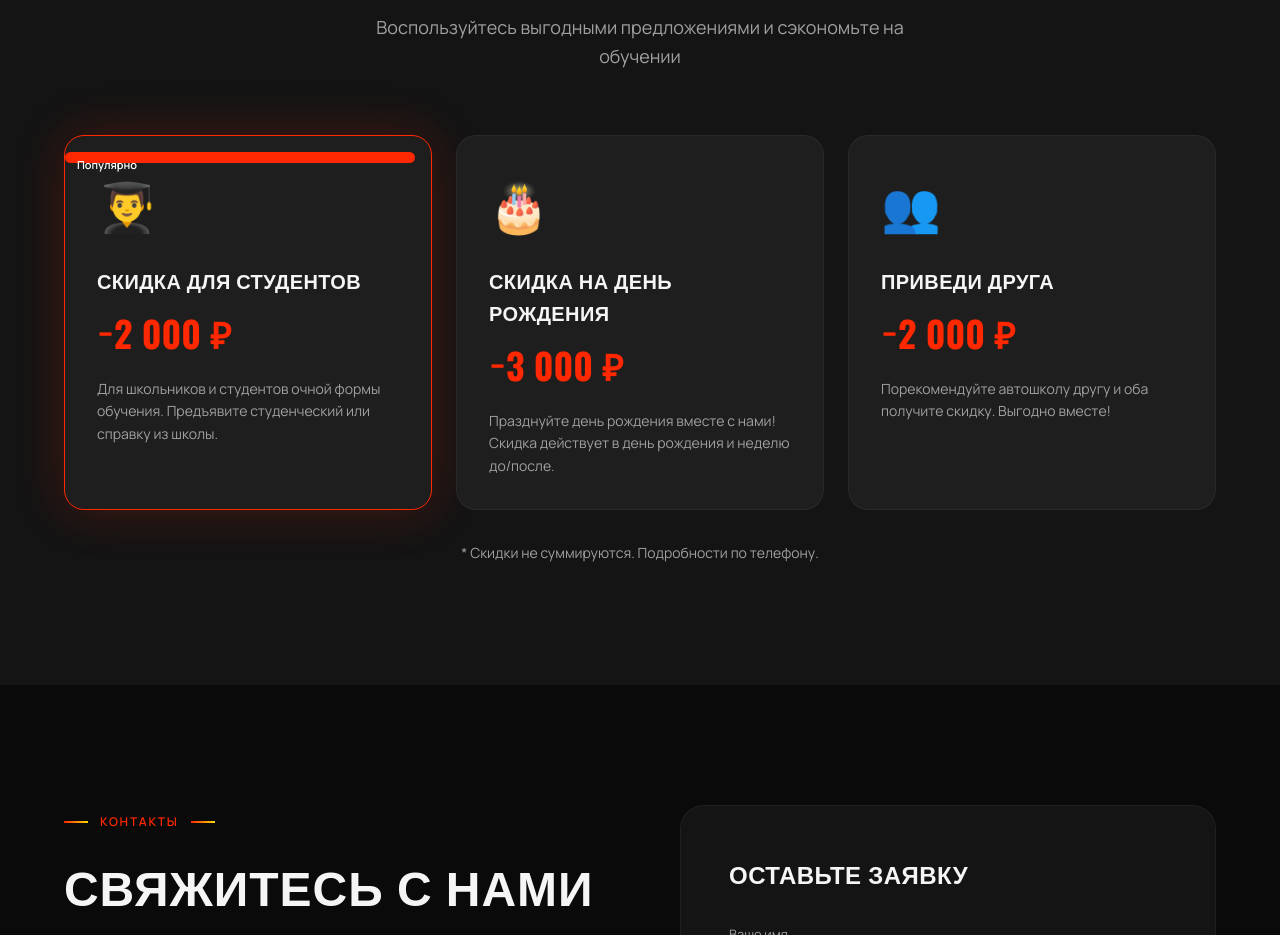
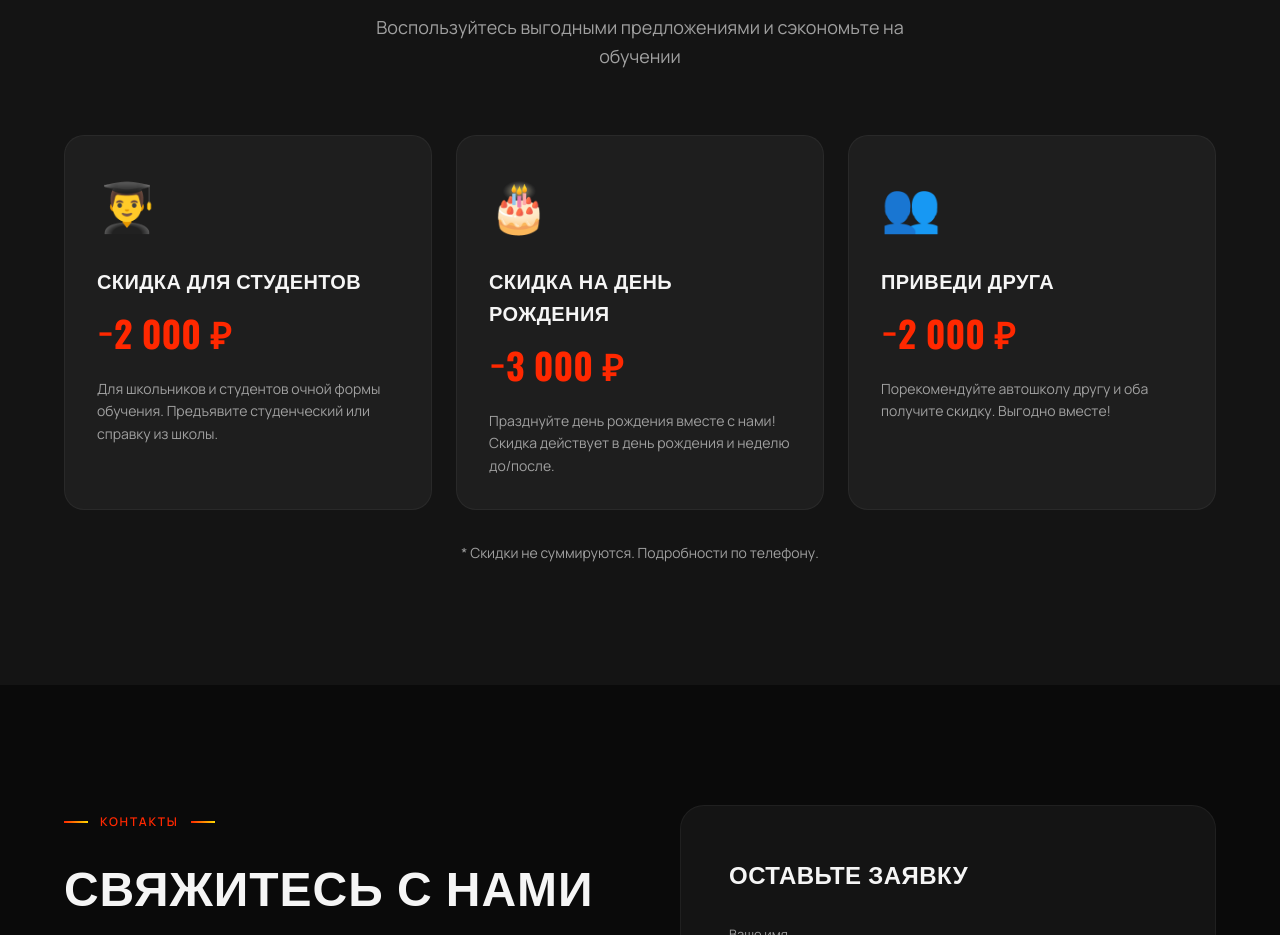
Before and after one commit to demoniksem/formula18-landing, a plain HTML site: page index.html in a window 1280 px wide. Shown: the part 4563-5498 px from the top of the page. Drawn offline with nearby package versions, Linux system fonts and the light colour scheme.

Commit message:
Remove 'featured' highlight from first discount card

```diff
--- a/index.html
+++ b/index.html
@@ -1375,7 +1375,7 @@
             </div>
 
             <div class="discounts-grid">
-                <div class="discount-card featured">
+                <div class="discount-card">
                     <div class="discount-icon">👨‍🎓</div>
                     <h3 class="discount-title">Скидка для студентов</h3>
                     <div class="discount-amount">−2 000 ₽</div>
```
